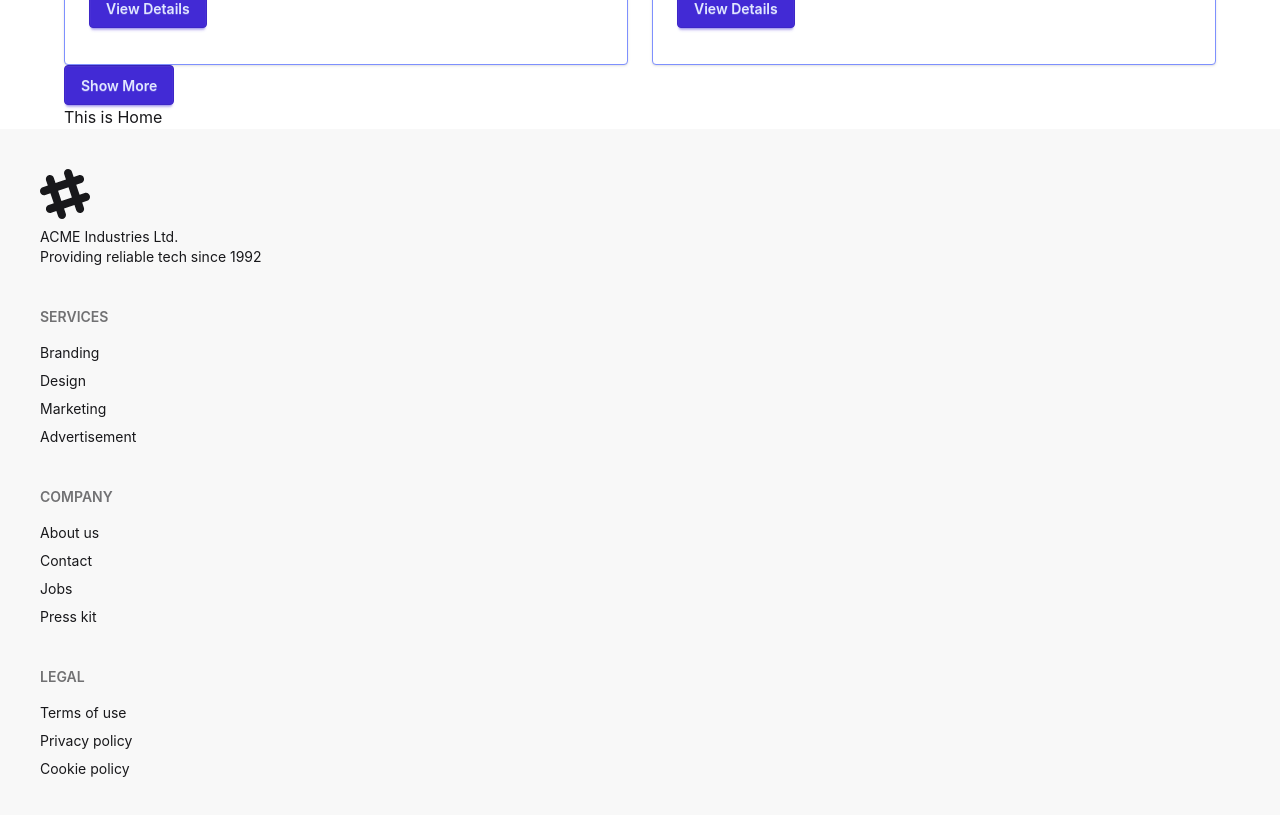
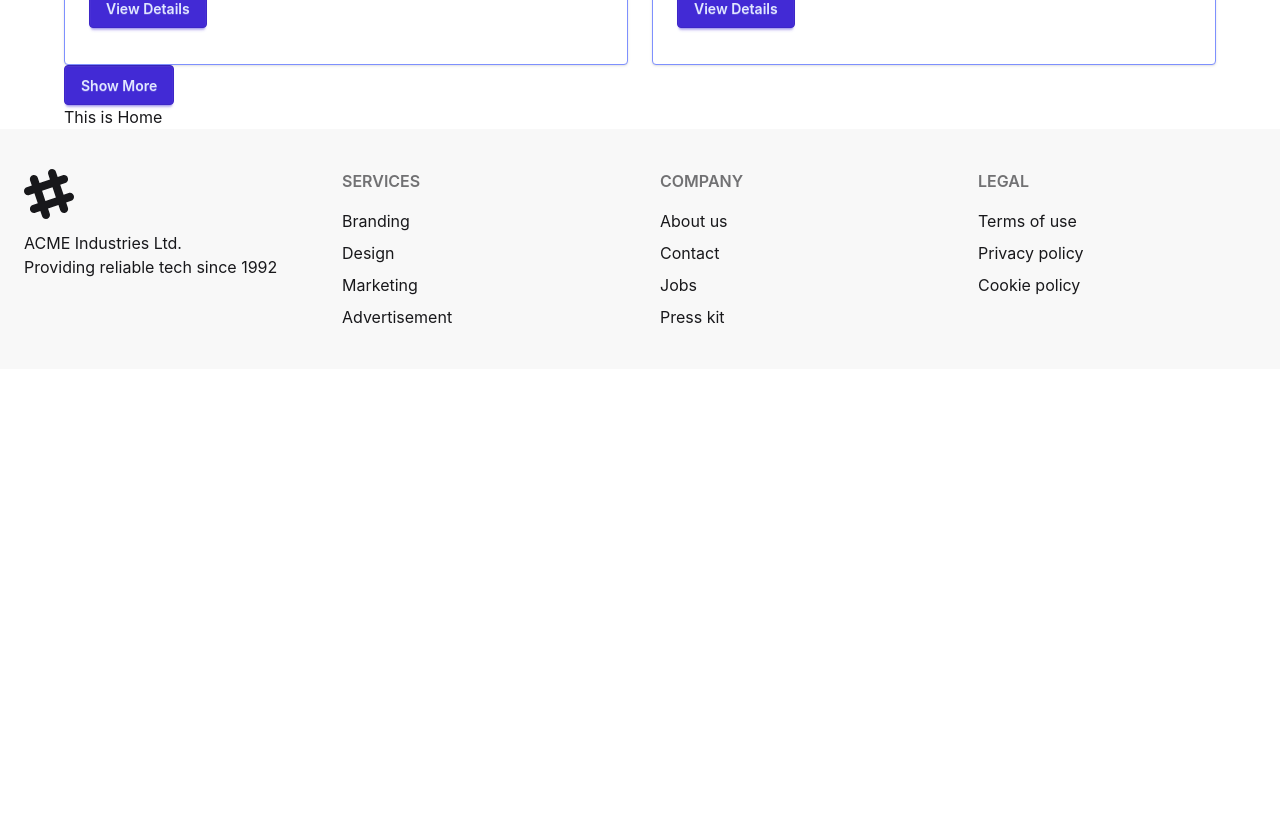
Before and after one commit to alireza375/career_hub, a React (Vite) app: page / in a window 1280 px wide. Shown: the part 1340-2155 px from the top of the page. After the commit the page ends 1709 px from the top, so only its background shows below. Built offline with nearby package versions, Linux system fonts and the light colour scheme.

Commit message:
job filter complete

```diff
--- a/src/components/AppliedJobs/AppliedJobs.jsx
+++ b/src/components/AppliedJobs/AppliedJobs.jsx
@@ -1,18 +1,69 @@
-import { useEffect } from "react";
 import { useLoaderData } from "react-router";
 import { getStoredJobApplication } from "../../utility/localstorage";
+import { useEffect, useState } from "react";
 
 const AppliedJobs = () => {
+
     const jobs = useLoaderData();
+
+    const [appliedJobs, setAppliedJobs] = useState([]);
+    const [displayJobs, setDisplayJobs] = useState([]);
+
+    const handleJobsFilter = filter => {
+        if(filter === 'all'){
+            setDisplayJobs(appliedJobs);
+        } else if (filter === 'remote'){
+            const remoteJobs = appliedJobs.filter(
+                job => job.remote_or_onsite === 'Remote');
+            setDisplayJobs(remoteJobs);
+        } else if(filter == 'onsite') {
+            const onsiteJobs = appliedJobs.filter(
+                job => job.remote_or_onsite === 'Onsite');
+            setDisplayJobs(onsiteJobs);
+        }
+    }
+
     useEffect( () => {
         const storedJobIds = getStoredJobApplication();
-        if(jobs.length > 0){
-            const jobApplied = jobs.filter(job => job.id === storedJobIds.id)
-        }
-    }, [])
+        if(jobs.length > 0)
+            {
+                // const jobApplied = jobs.filter(job => storedJobIds.includes(job.id));
+                const jobsApplied = [];
+                for(const id of storedJobIds) {
+                     const job = jobs.find(job => job.id === id);
+                     if(job){
+                        jobsApplied.push(job);
+                    }
+                }
+                setAppliedJobs(jobsApplied);
+                setDisplayJobs(jobsApplied);
+            }
+
+        }, [jobs])
+
+
     return (
         <div>
-            <h2>This is my Applied Jobs</h2>
+            <h2 className="text-2xl">This is my Applied Jobs: {appliedJobs.length}</h2>
+            <details className="dropdown">
+                <summary className="btn m-1">open or close</summary>
+                <ul className="menu dropdown-content bg-base-100 rounded-box z-1 w-52 p-2 shadow-sm">
+                    <li onClick={() => handleJobsFilter('all')}><a>All</a></li>
+                    <li onClick={() => handleJobsFilter('remote')}><a>Remote</a></li>
+                    <li onClick={() => handleJobsFilter('onsite')}><a>Onsite</a></li>
+                </ul>
+                </details>
+            <ul>
+                {
+                    displayJobs.map(job =>
+                    <li
+                        key={job.id}>
+                        <span>{job.job_title}
+                            {job.company_name}: {job.remote_or_onsite}
+                        </span>
+                    </li>)
+                }
+            </ul>
         </div>
     );
 };
--- a/src/components/Footer/Footer.jsx
+++ b/src/components/Footer/Footer.jsx
@@ -1,41 +1,57 @@
-
 const Footer = () => {
     return (
-        <footer className="bg-base-200 text-base-content p-10">
-            <div className="footer max-w-7xl mx-auto">
-                <aside>
-                    <svg width="50" height="50" viewBox="0 0 24 24"
-                    xmlns="http://www.w3.org/2000/svg" fillRule="evenodd"
-                    clipRule="evenodd" className="fill-current">
-                    <path
-                        d="M22.672 15.226l-2.432.811.841 2.515c.33 1.019-.209 2.127-1.23 2.456-1.15.325-2.148-.321-2.463-1.226l-.84-2.518-5.013 1.677.84 2.517c.391 1.203-.434 2.542-1.831 2.542-.88 0-1.601-.564-1.86-1.314l-.842-2.516-2.431.809c-1.135.328-2.145-.317-2.463-1.229-.329-1.018.211-2.127 1.231-2.456l2.432-.809-1.621-4.823-2.432.808c-1.355.384-2.558-.59-2.558-1.839 0-.817.509-1.582 1.327-1.846l2.433-.809-.842-2.515c-.33-1.02.211-2.129 1.232-2.458 1.02-.329 2.13.209 2.461 1.229l.842 2.515 5.011-1.677-.839-2.517c-.403-1.238.484-2.553 1.843-2.553.819 0 1.585.509 1.85 1.326l.841 2.517 2.431-.81c1.02-.33 2.131.211 2.461 1.229.332 1.018-.21 2.126-1.23 2.456l-2.433.809 1.622 4.823 2.433-.809c1.242-.401 2.557.484 2.557 1.838 0 .819-.51 1.583-1.328 1.847m-8.992-6.428l-5.01 1.675 1.619 4.828 5.011-1.674-1.62-4.829z"></path>
+        <footer className="bg-base-200 text-base-content">
+            <div className="max-w-7xl mx-auto px-6 py-10">
+                <div className="grid grid-cols-1 sm:grid-cols-2 lg:grid-cols-4 gap-10">
+
+                    {/* Logo & Description */}
+                    <aside className="flex flex-col items-start">
+                        <svg
+                            width="50"
+                            height="50"
+                            viewBox="0 0 24 24"
+                            xmlns="http://www.w3.org/2000/svg"
+                            fillRule="evenodd"
+                            clipRule="evenodd"
+                            className="fill-current mb-3"
+                        >
+                            <path d="M22.672 15.226l-2.432.811.841 2.515c.33 1.019-.209 2.127-1.23 2.456-1.15.325-2.148-.321-2.463-1.226l-.84-2.518-5.013 1.677.84 2.517c.391 1.203-.434 2.542-1.831 2.542-.88 0-1.601-.564-1.86-1.314l-.842-2.516-2.431.809c-1.135.328-2.145-.317-2.463-1.229-.329-1.018.211-2.127 1.231-2.456l2.432-.809-1.621-4.823-2.432.808c-1.355.384-2.558-.59-2.558-1.839 0-.817.509-1.582 1.327-1.846l2.433-.809-.842-2.515c-.33-1.02.211-2.129 1.232-2.458 1.02-.329 2.13.209 2.461 1.229l.842 2.515 5.011-1.677-.839-2.517c-.403-1.238.484-2.553 1.843-2.553.819 0 1.585.509 1.85 1.326l.841 2.517 2.431-.81c1.02-.33 2.131.211 2.461 1.229.332 1.018-.21 2.126-1.23 2.456l-2.433.809 1.622 4.823 2.433-.809c1.242-.401 2.557.484 2.557 1.838 0 .819-.51 1.583-1.328 1.847m-8.992-6.428l-5.01 1.675 1.619 4.828 5.011-1.674-1.62-4.829z" />
                         </svg>
+
                         <p>
                             ACME Industries Ltd.
                             <br />
                             Providing reliable tech since 1992
                         </p>
                     </aside>
-                <nav>
-                    <h6 className="footer-title">Services</h6>
+
+                    {/* Services */}
+                    <nav className="flex flex-col gap-2">
+                        <h6 className="footer-title mb-2">Services</h6>
                         <a className="link link-hover">Branding</a>
                         <a className="link link-hover">Design</a>
                         <a className="link link-hover">Marketing</a>
                         <a className="link link-hover">Advertisement</a>
                     </nav>
-                <nav>
-                    <h6 className="footer-title">Company</h6>
+
+                    {/* Company */}
+                    <nav className="flex flex-col gap-2">
+                        <h6 className="footer-title mb-2">Company</h6>
                         <a className="link link-hover">About us</a>
                         <a className="link link-hover">Contact</a>
                         <a className="link link-hover">Jobs</a>
                         <a className="link link-hover">Press kit</a>
                     </nav>
-                <nav>
-                    <h6 className="footer-title">Legal</h6>
+
+                    {/* Legal */}
+                    <nav className="flex flex-col gap-2">
+                        <h6 className="footer-title mb-2">Legal</h6>
                         <a className="link link-hover">Terms of use</a>
                         <a className="link link-hover">Privacy policy</a>
                         <a className="link link-hover">Cookie policy</a>
                     </nav>
+
+                </div>
             </div>
         </footer>
     );
--- a/src/components/JobDetails/JobDetails.jsx
+++ b/src/components/JobDetails/JobDetails.jsx
@@ -10,10 +10,10 @@
     const idInt = parseInt(id);
     const job = jobs.find(job => job.id === idInt);
 
-    console.log(job);
+    // console.log(job);
 
     const handleApplyJob = () => {
-        saveJobApplication(id);
+        saveJobApplication(idInt);
         toast('You have applied successfully');
     }
 
--- a/src/main.jsx
+++ b/src/main.jsx
@@ -22,12 +22,12 @@
       {
         path: '/applied',
         element: <AppliedJobs />,
-        loader: () => fetch('jons.json')
+        loader: () => fetch('../public/jobs.json')
       },
       {
         path: '/job/:id',
         element: <JobDetails />,
-        loader: () => fetch('jobs.json')
+        loader: () => fetch('/jobs.json')
       }
     ]
   }
```
Lines whose indentation alone changed are shown as unchanged.
